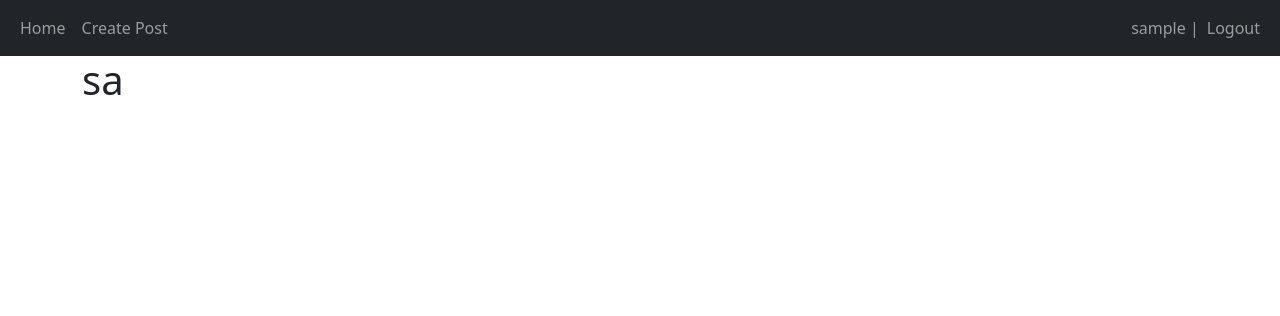
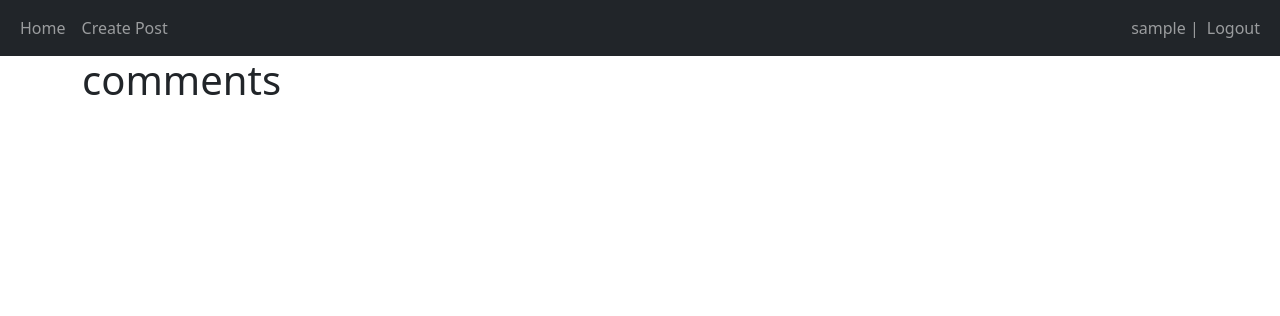
Before and after one commit to DiarTor/weblog, a Django app: page /1/comments/ in a window 1280 px wide. Shown: the top 316 px of the page. Run offline with Django 4.2, Linux system fonts and the light colour scheme; the visitor is signed in with stand-in values (Sample User, id 1).

Commit message:
fix bugs in repositorie

```diff
--- a/blog/templates/blog/comments.html
+++ b/blog/templates/blog/comments.html
@@ -3,5 +3,5 @@
 Comments
 {% endblock %}
 {% block content %}
-<h1>sa</h1>
+<h1>comments</h1>
 {% endblock %}
```
